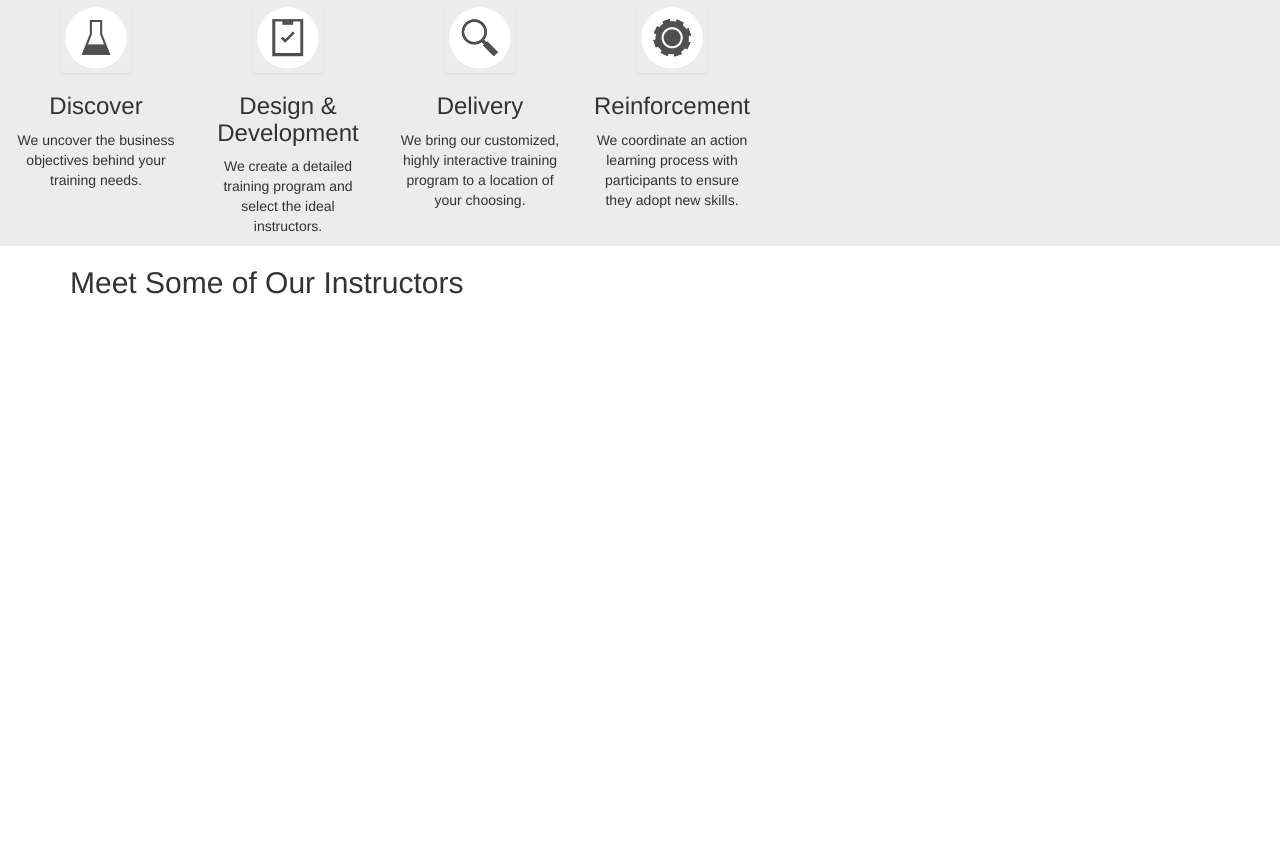
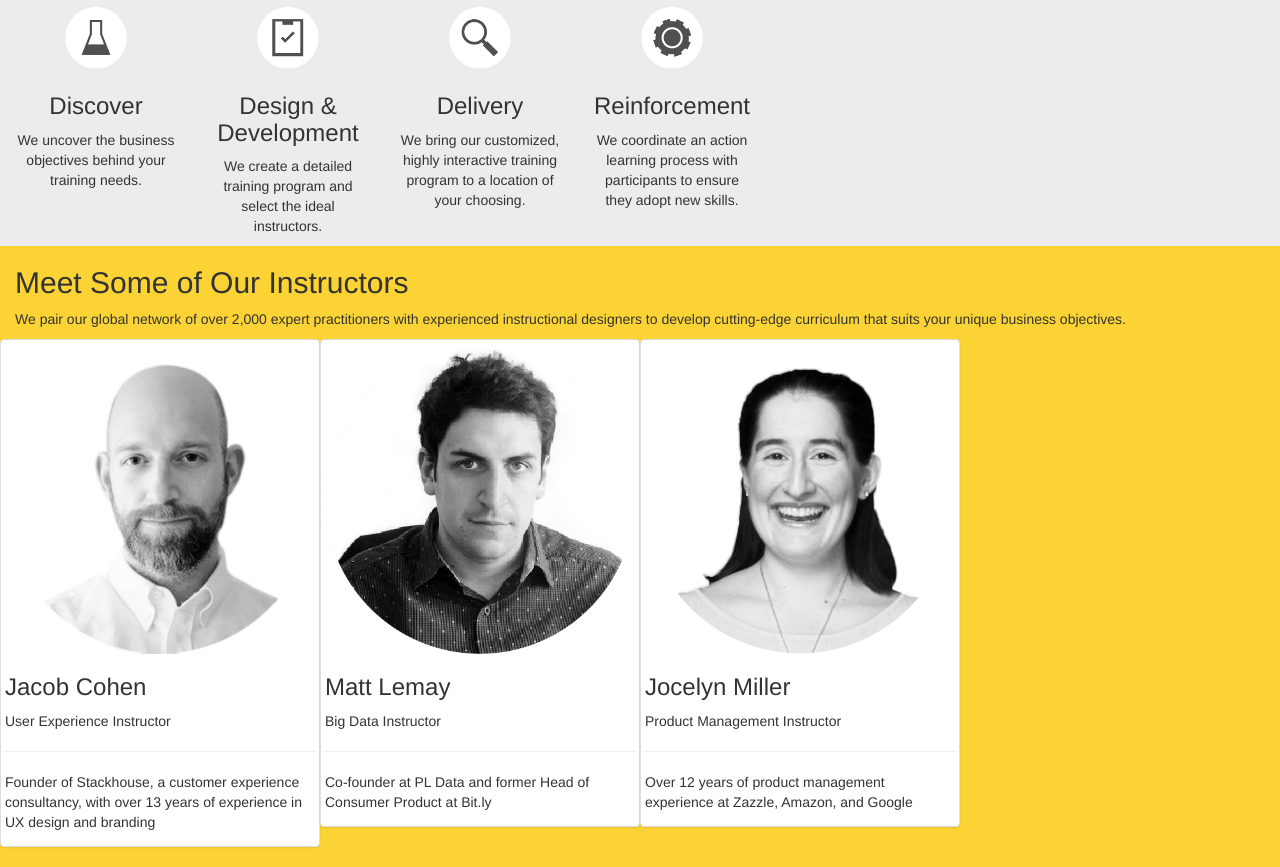
Before and after one commit to HannahLehman/bootstrap_practice_site, a plain HTML site: page new.html in a window 1280 px wide. Shown: the part 764-1631 px from the top of the page. Before the commit the page ends 1073 px from the top, so only its background shows below. Drawn offline with nearby package versions, Linux system fonts and the light colour scheme.

Commit message:
Complete sections.

```diff
--- a/new.css
+++ b/new.css
@@ -30,12 +30,15 @@
   width: 15%;
   text-align: center;
 }
-.thumbnail {
+.approach .thumbnail {
   background-color: #ECECEC;
   border: none;
   box-shadow: none;
   width: 70px;
   margin: auto;
+}
+.instructors {
+  background-color: #FBD334;
 }
 /*.img-circle {
   background-color: #ffffff;
--- a/new.html
+++ b/new.html
@@ -78,10 +78,34 @@
       </div>
     </section>
     <section class="instructors">
-      <div class="container">
+      <div class="container-fluid">
         <div class="row">
           <div class="col-lg-12">
             <h2>Meet Some of Our Instructors</h2>
+            <p>We pair our global network of over 2,000 expert practitioners with experienced instructional designers to develop cutting-edge curriculum that suits your unique business objectives.</p>
+          </div>
+        </div>
+        <div class="row">
+          <div class="thumbnail col-lg-3">
+            <img class="img-responsive" alt="Jacob Cohen" src="./static/Jacob-Cohen.png">
+            <h3>Jacob Cohen</h3>
+            <p>User Experience Instructor</h5>
+            <hr class="bar">
+            <p>Founder of Stackhouse, a customer experience consultancy, with over 13 years of experience in UX design and branding</p>
+          </div>
+          <div class="thumbnail col-lg-3">
+            <img class="img-responsive" alt="Matt Lemay" src="./static/Matt-Lemay.png">
+            <h3>Matt Lemay</h3>
+            <p>Big Data Instructor</h5>
+            <hr class="bar">
+            <p>Co-founder at PL Data and former Head of Consumer Product at Bit.ly</p>
+          </div>
+          <div class="thumbnail col-lg-3">
+            <img class="img-responsive" alt="Jocelyn Miller" src="./static/Jocelyn-Miller.png">
+            <h3>Jocelyn Miller</h3>
+            <p>Product Management Instructor</h5>
+            <hr class="bar">
+            <p>Over 12 years of product management experience at Zazzle, Amazon, and Google</p>
           </div>
         </div>
       </div>
```
